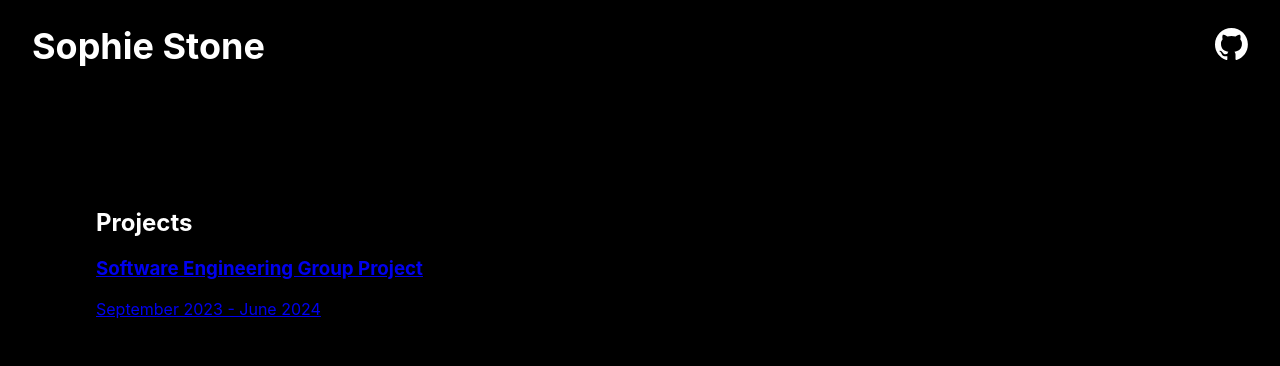
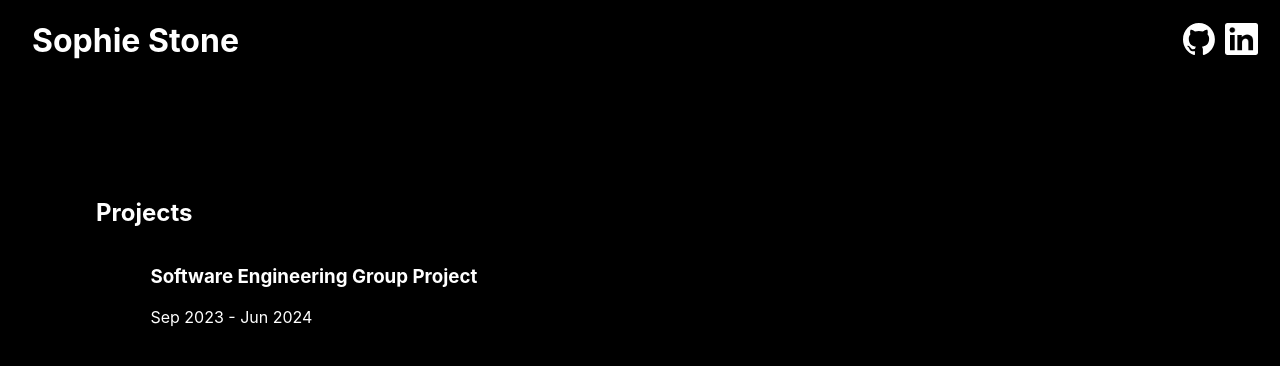
Before and after one commit to torkilv/norgeskart-kommuner, a React (Create React App) app in the folder my-app/: page / in a window 1280 px wide. Shown: the top 366 px of the page. Built offline with nearby package versions, Linux system fonts and the light colour scheme.

Commit message:
Add LinkedIn

```diff
--- a/my-app/src/App.css
+++ b/my-app/src/App.css
@@ -2,18 +2,13 @@
   /* text-align: center; */
   background-color: black;
   min-height: 100vh;
-}
-
-.header {
-  padding-left: 2.5%;
-  padding-right: 2.5%;
-  display: flex;
-  flex-direction: column;
-  font-size: large;
   color: white;
 }
 
-.Intro {
+.Header {
+  font-size: medium;
+  padding-left: 2.5%;
+  padding-right: 2.5%;
   display: flex;
   align-items: center;
   flex-direction: row;
@@ -21,11 +16,31 @@
 }
 
 .body {
-  color: white;
   padding-left: 7.5%;
   padding-right: 7.5%;
   padding-top: 7.5%;
 }
 
 .project {
+  padding-left: 5%;
+  padding-right: 5%;
 }
+
+a {
+  color: white;
+  text-decoration: none;
+}
+
+#projectList {
+  display: flex;
+  flex-wrap: wrap;
+}
+
+#icons {
+  display: flex;
+  flex-direction: row;
+}
+
+#icon-padding {
+  padding: 7.5%;
+}
--- a/my-app/src/App.js
+++ b/my-app/src/App.js
@@ -1,12 +1,18 @@
 import './App.css';
 import projects from './projects.js';
 
-function Intro() {
-  return <div className="Intro">
+function Header() {
+  return <div className="Header">
     <h1>Sophie Stone</h1>
+    <div id="icons">
     <a href="https://github.com/smstone0">
       <img src="github-mark/github-mark-white.svg" alt="GitHub" width="32.66" height= "32"></img>
     </a>
+    <div id="icon-padding"></div>
+    <a href="https://www.linkedin.com/in/sophie-stone-/">
+      <img src="/In-White-96.png" alt="LinkedIn" width="32.66" height= "32"></img>
+    </a>
+    </div>
   </div>
 }
 
@@ -20,19 +26,21 @@ function ProjectList() {
   return (
     <section>
     <h1>Projects</h1>
+    <div id="projectList">
     {projects.map(project => (
         <Project key={project.id} project={project} />
       ))}
+      </div>
     </section>
   )
 }
 
 function Project({project}) {
   return (
-    // set colour
     <div class="project">
       <a href={project.url}>
         <h3>{project.title}</h3>
+        <p>{project.date}</p>
         <p>{project.description}</p>
       </a>
     </div>
@@ -42,8 +50,8 @@ function Project({project}) {
 function App() {
   return (
     <div className="App">
-      <header className="header">
-        <Intro></Intro>
+      <header>
+        <Header></Header>
       </header>
       <Body></Body>
     </div>
--- a/my-app/src/projects.js
+++ b/my-app/src/projects.js
@@ -2,12 +2,11 @@ const projects = [
     {
         id: 1,
         title: "Software Engineering Group Project",
-        description: "September 2023 - June 2024",
+        date: "Sep 2023 - Jun 2024",
+        description: "",
         url: "https://www.figma.com/design/pBlTcItDic1lt4CA2VA81k/Prototyping?t=Jc90sSWYw35fi01r-0"
     },
-    {
-        id: 2,
-    }
+
 ]
 
 export default projects;
```
Also changed, not shown: my-app/public/In-White-96.png (added), my-app/src/logo.svg (deleted).
